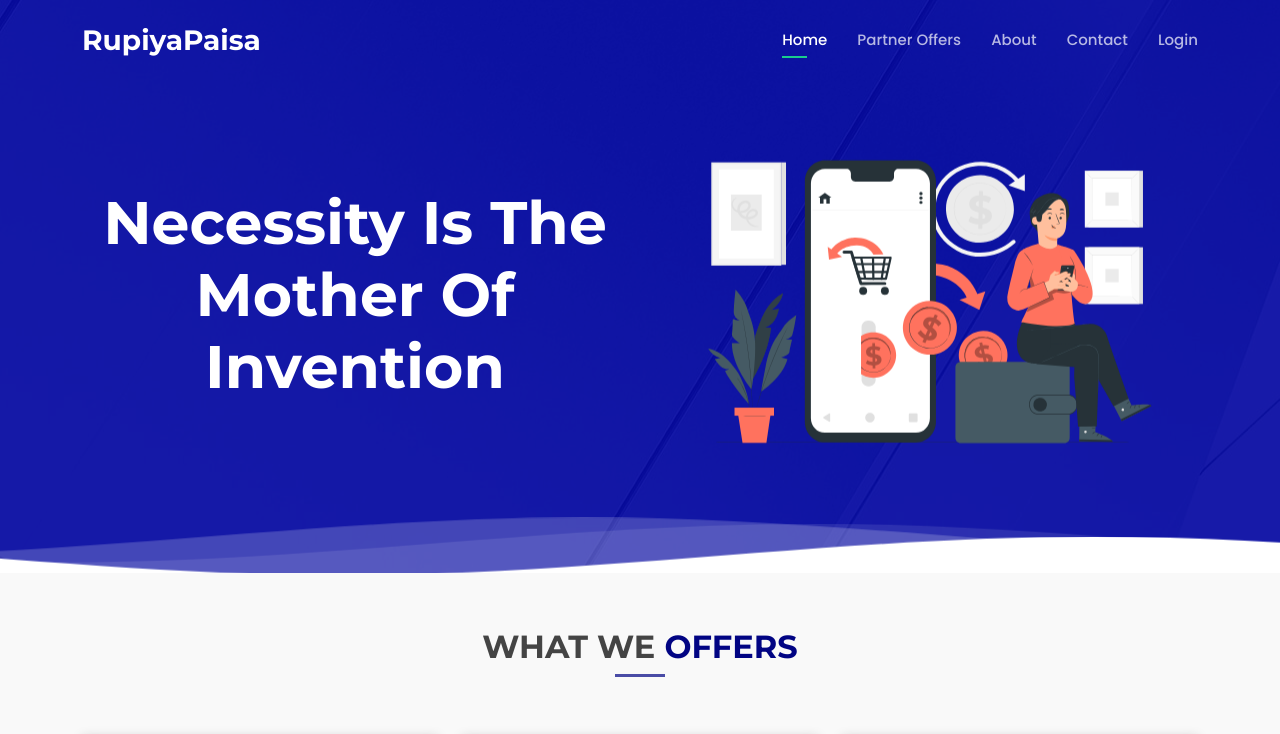
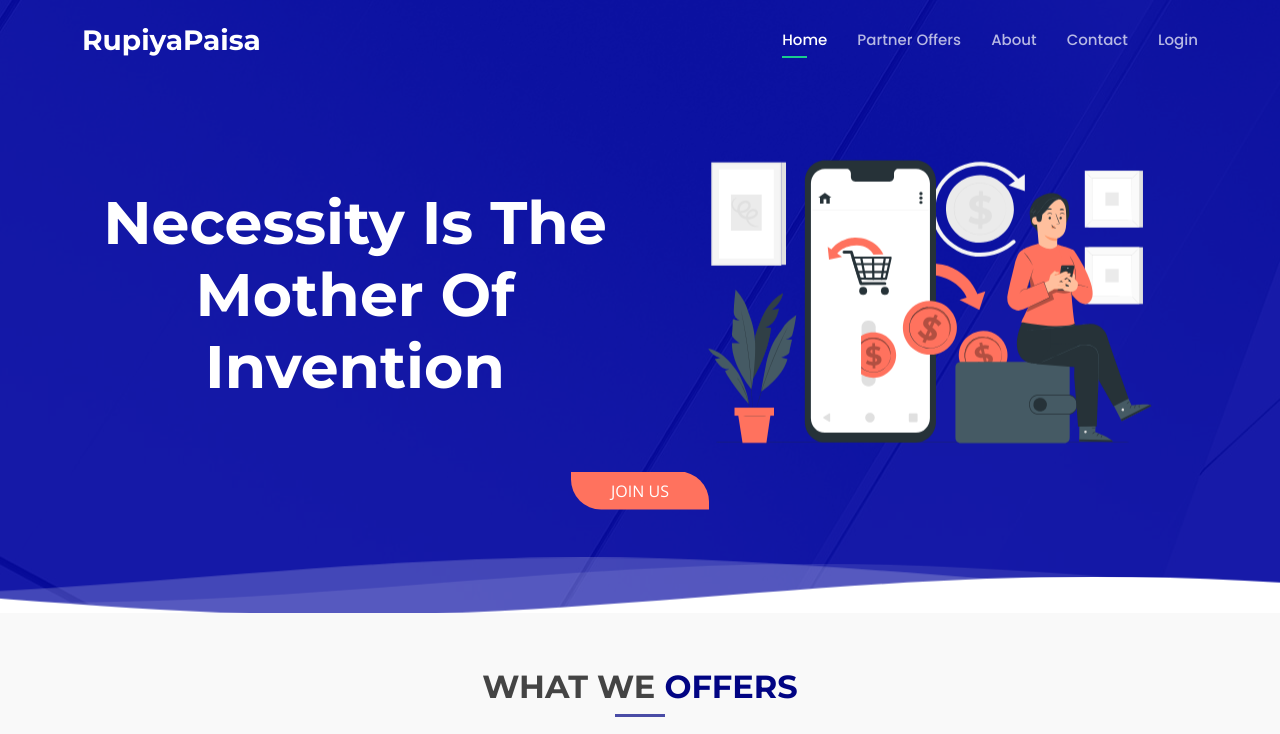
Before and after one commit to anish20/rupiyapaisa, a plain HTML site: page index.html in a window 1280 px wide. Shown: the top 734 px of the page. Drawn offline with nearby package versions, Linux system fonts and the light colour scheme; a script that the page names is missing.

Commit message:
join us button added successfully

```diff
--- a/assets/css/style.css
+++ b/assets/css/style.css
@@ -1883,6 +1883,9 @@ margin: 12px auto 0;
   color: #fff;
 }
 @media (max-width: 575px) {
+  #hero .animated {
+    animation: up-down 2s ease-in-out infinite alternate-reverse both;
+  }
   .profile-item h3{
     font-size: 24px;
     width: 274px;
@@ -1900,6 +1903,26 @@ margin: 12px auto 0;
   .login_wrapper {
     padding: 15px !important;
   }
+}
+
+.joinus_btn{
+  width: 100%;
+  margin: auto;
+  text-align: center;
+}
+.joinus_btn a{
+  padding: 8px 40px;
+  border: none;
+  text-transform: uppercase;
+  color: white;
+  background-color: #ff725e;
+  border-top-right-radius: 30px;
+  border-bottom-left-radius: 30px;
+}
+
+.joinus_btn a:hover{
+  background-color: #fa9386;
+  color: #010483;
 }
 
 /*
--- a/index.html
+++ b/index.html
@@ -78,11 +78,15 @@
             <div class="profile-image" data-aos="zoom-outs">
                <img src="assets/img/casback.svg" class=" profile-img animated" alt="">
             </div>
-
-
           </div>
         </div>
 
+      </div>
+      <div class="row mt-3 align-items-center">
+        <div class="col-md-12" data-aos="zoom-outs">
+          <div class="joinus_btn animated"><a  href="signup.html">Join Us</a></div>
+
+        </div>
       </div>
     </div>
 
```
